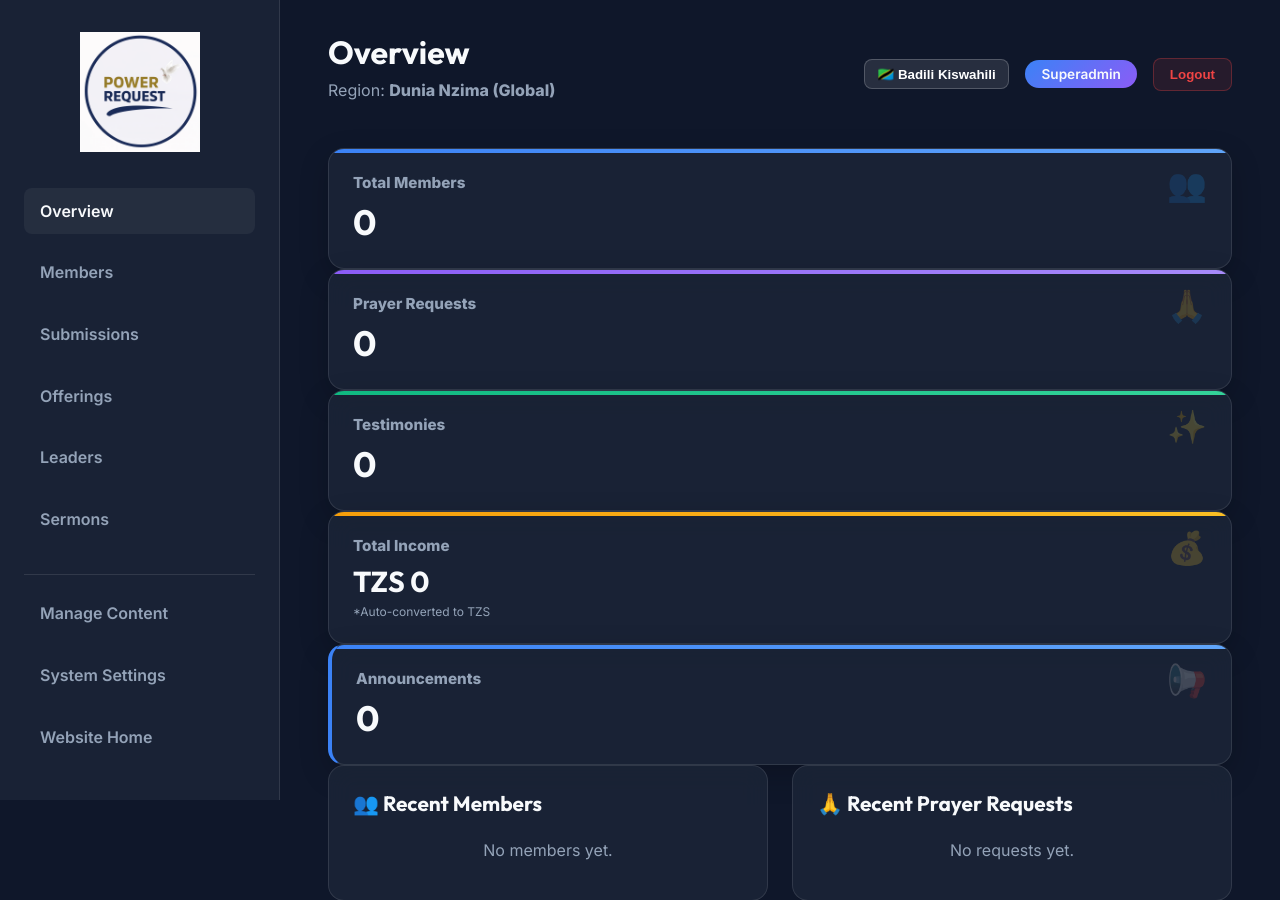
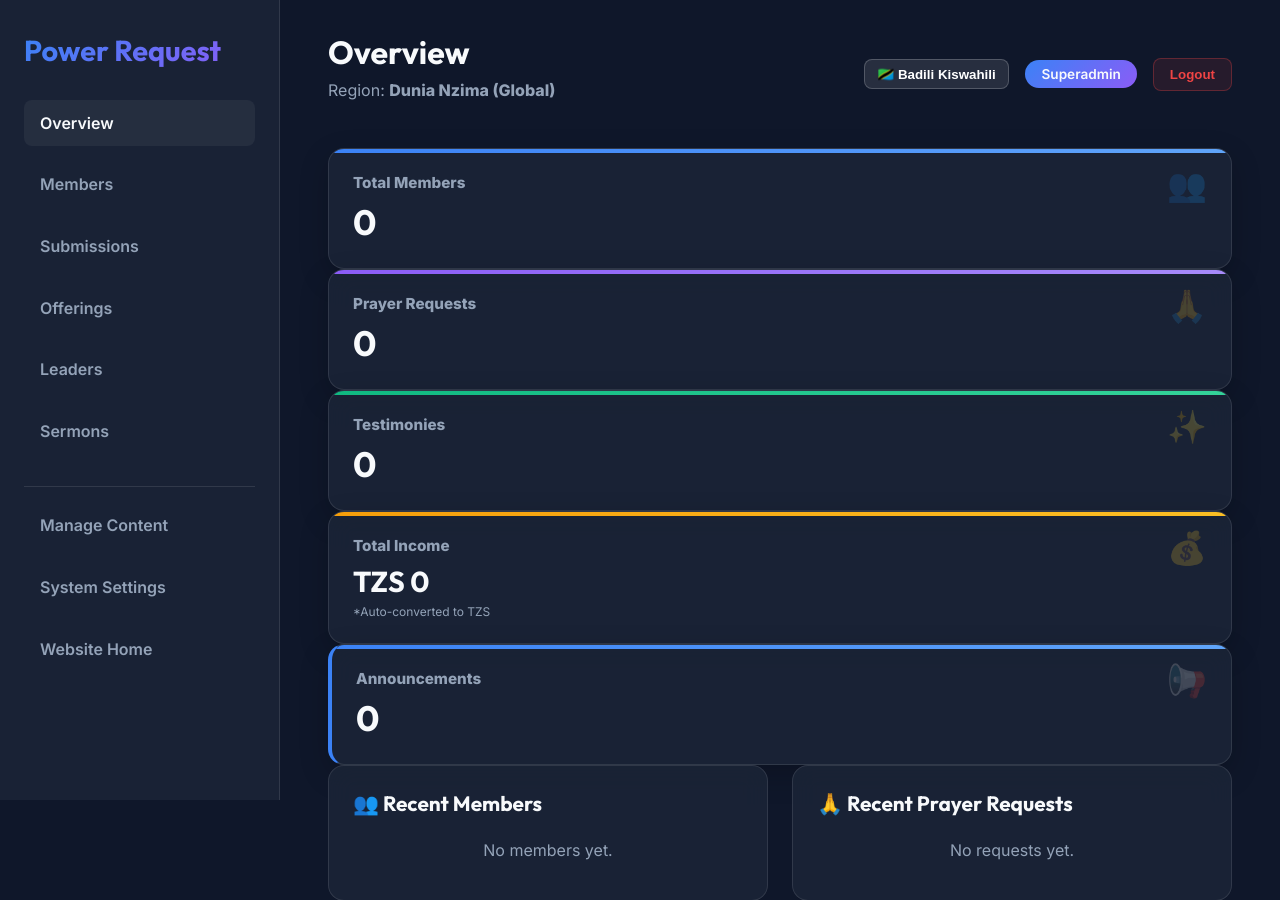
Before and after one commit to Nyisulya/power-request, a Django app: page /dashboard/ in a window 1280 px wide. Shown: the top 900 px of the page. Run offline with Django 5.2, Linux system fonts and the light colour scheme; the visitor is signed in with stand-in values (Sample User, id 1); data that the repository does not hold is empty.

Commit message:
Replace logo image with text Power Request in dashboard sidebar

```diff
--- a/portal/templates/portal/dashboard_base.html
+++ b/portal/templates/portal/dashboard_base.html
@@ -284,9 +284,7 @@
 <body>
 
     <aside class="sidebar">
-        <div style="text-align: center;">
-            <img src="{% static 'images/logo.png' %}" alt="Power Request Logo" style="width: 120px; height: auto;">
-        </div>
+        <div class="logo">Power Request</div>
         <ul class="nav-links">
             <li><a href="{% url 'dashboard' %}" class="{% if request.resolver_match.url_name == 'dashboard' %}active{% endif %}">
                 <span class="lang-en">Overview</span><span class="lang-sw">Muhtasari</span>
```
